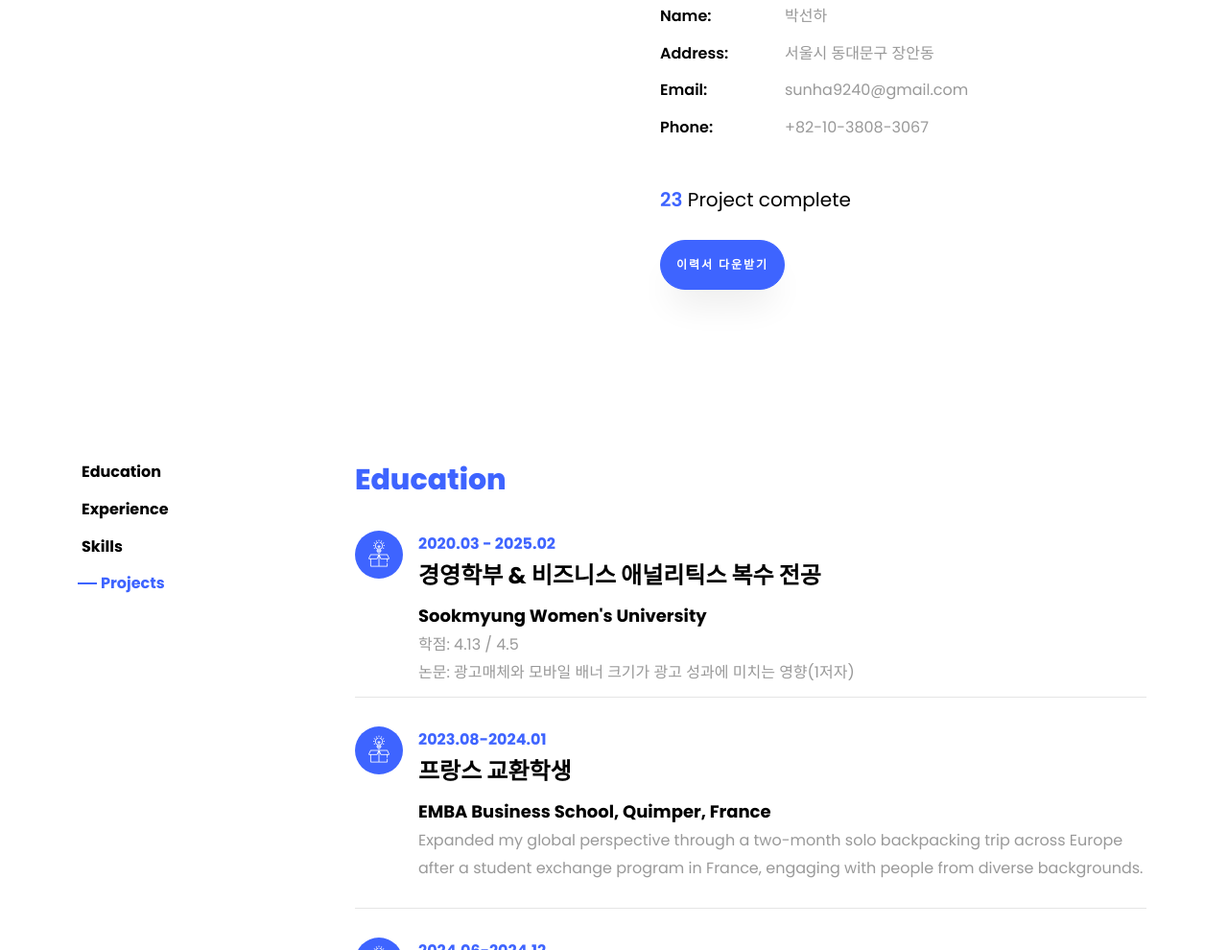
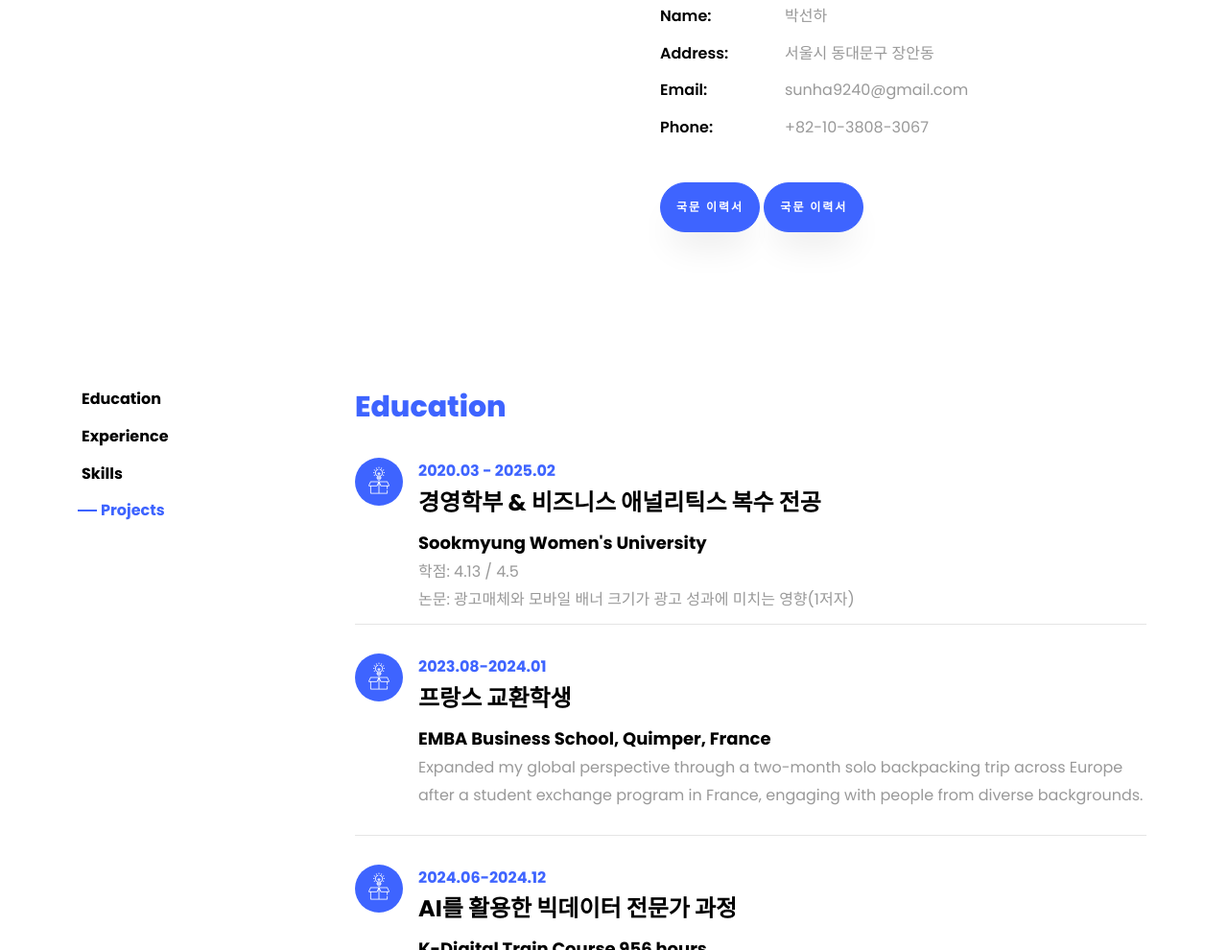
Before and after one commit to sunha-park/portfolio_page, a plain HTML site: page index.html in a window 1280 px wide. Shown: the part 1013-2003 px from the top of the page at 96% size. Drawn offline with Linux system fonts and the light colour scheme; files whose address does not match are found by name.

Commit message:
프로필 수정

```diff
--- a/index.html
+++ b/index.html
@@ -101,13 +101,12 @@
 					</div>
 					<div class="counter-wrap ftco-animate d-flex mt-md-3">
 						<div class="text">
-							<p class="mb-4">
-								<span class="number" data-number="24">0</span>
-								<span>Project complete</span>
-							</p>
-							<p><a target="_blank"
+							<span><a target="_blank"
 									href="https://drive.google.com/file/d/1uJg0Yun35HWc4YsEKfEX5L6Uyik5MPl_/view?usp=sharing"
-									class="btn btn-primary py-3 px-3">이력서 다운받기</a></p>
+									class="btn btn-primary py-3 px-3">국문 이력서</a></span>
+							<span><a target="_blank"
+									href="https://drive.google.com/file/d/1uJg0Yun35HWc4YsEKfEX5L6Uyik5MPl_/view?usp=sharing"
+									class="btn btn-primary py-3 px-3">국문 이력서</a></span>
 						</div>
 					</div>
 				</div>
```
